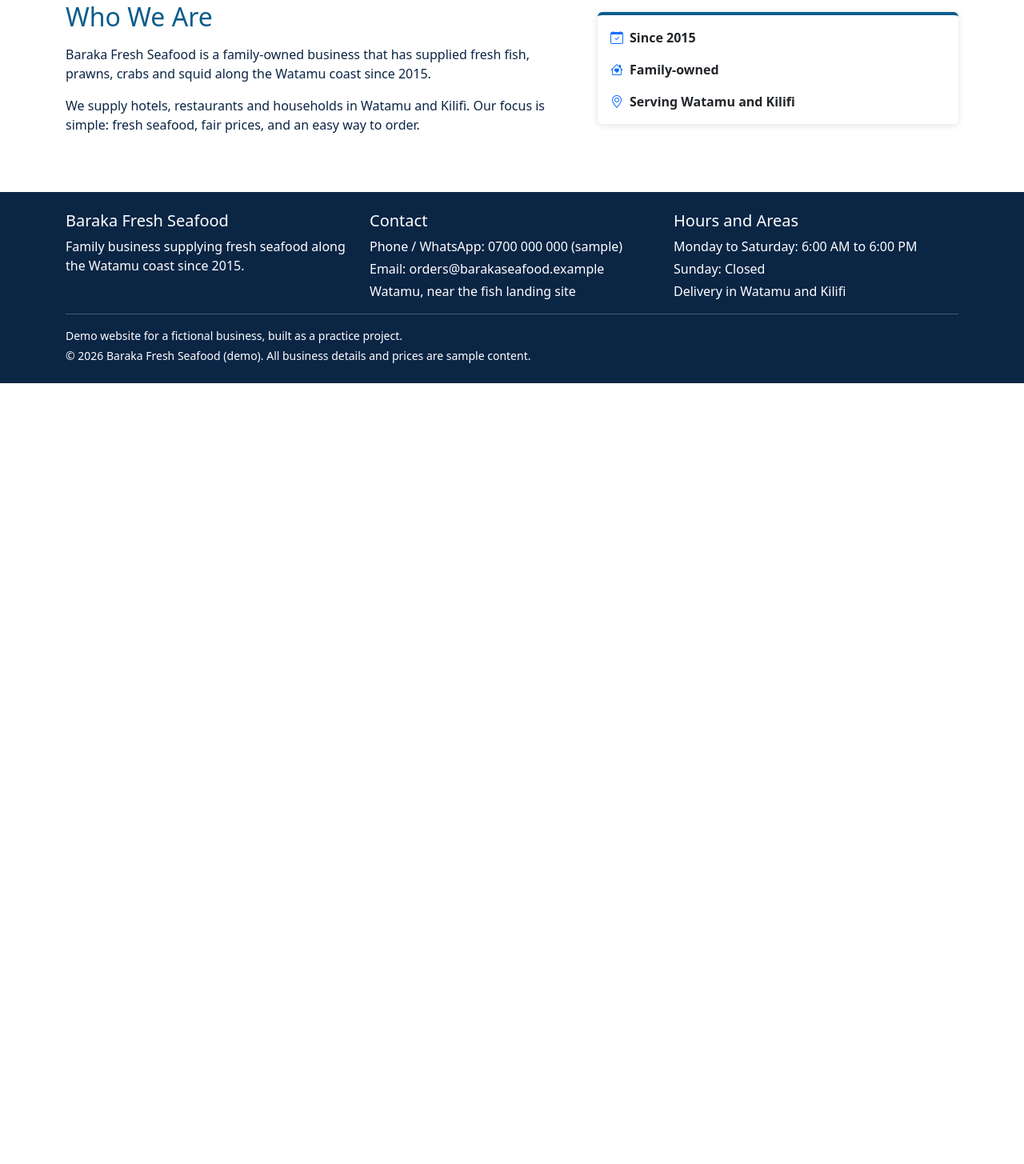
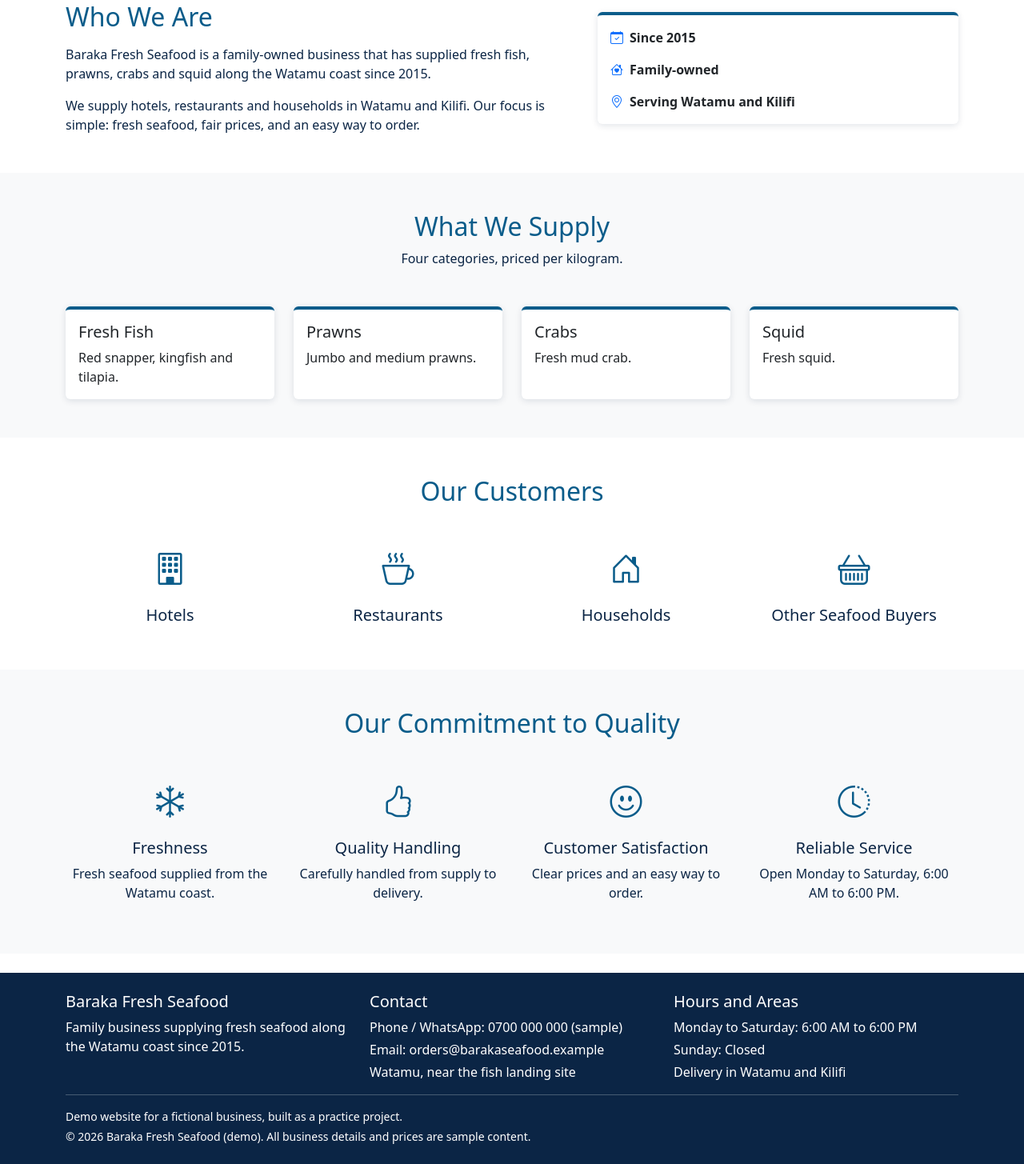
Before and after one commit to Eric-Mururu/baraka-fresh-seafood, a Django app: page /about/ in a window 1280 px wide. Shown: the part 284-1739 px from the top of the page at 80% size. Before the commit the page ends 763 px from the top, so only its background shows below. Run offline with Django 5.2, Linux system fonts and the light colour scheme.

Commit message:
Add supply, customers and quality sections to About page

```diff
--- a/templates/shop/about.html
+++ b/templates/shop/about.html
@@ -32,4 +32,101 @@
         </div>
     </div>
 </section>
+
+<section class="py-5 bg-light">
+    <div class="container">
+        <h2 class="text-center mb-2">What We Supply</h2>
+        <p class="text-center mb-5">Four categories, priced per kilogram.</p>
+
+        <div class="row row-cols-1 row-cols-sm-2 row-cols-lg-4 g-4">
+            <div class="col">
+                <div class="card h-100 category-card">
+                    <div class="card-body">
+                        <h3 class="h5 card-title">Fresh Fish</h3>
+                        <p class="card-text mb-0">Red snapper, kingfish and tilapia.</p>
+                    </div>
+                </div>
+            </div>
+            <div class="col">
+                <div class="card h-100 category-card">
+                    <div class="card-body">
+                        <h3 class="h5 card-title">Prawns</h3>
+                        <p class="card-text mb-0">Jumbo and medium prawns.</p>
+                    </div>
+                </div>
+            </div>
+            <div class="col">
+                <div class="card h-100 category-card">
+                    <div class="card-body">
+                        <h3 class="h5 card-title">Crabs</h3>
+                        <p class="card-text mb-0">Fresh mud crab.</p>
+                    </div>
+                </div>
+            </div>
+            <div class="col">
+                <div class="card h-100 category-card">
+                    <div class="card-body">
+                        <h3 class="h5 card-title">Squid</h3>
+                        <p class="card-text mb-0">Fresh squid.</p>
+                    </div>
+                </div>
+            </div>
+        </div>
+    </div>
+</section>
+
+<section class="py-5">
+    <div class="container">
+        <h2 class="text-center mb-5">Our Customers</h2>
+
+        <div class="row row-cols-1 row-cols-sm-2 row-cols-lg-4 g-4 text-center">
+            <div class="col">
+                <div class="why-icon mb-3"><i class="bi bi-building"></i></div>
+                <h3 class="h5">Hotels</h3>
+            </div>
+            <div class="col">
+                <div class="why-icon mb-3"><i class="bi bi-cup-hot"></i></div>
+                <h3 class="h5">Restaurants</h3>
+            </div>
+            <div class="col">
+                <div class="why-icon mb-3"><i class="bi bi-house-door"></i></div>
+                <h3 class="h5">Households</h3>
+            </div>
+            <div class="col">
+                <div class="why-icon mb-3"><i class="bi bi-basket"></i></div>
+                <h3 class="h5">Other Seafood Buyers</h3>
+            </div>
+        </div>
+    </div>
+</section>
+
+<section class="py-5 bg-light">
+    <div class="container">
+        <h2 class="text-center mb-5">Our Commitment to Quality</h2>
+
+        <div class="row row-cols-1 row-cols-md-2 row-cols-lg-4 g-4 text-center">
+            <div class="col">
+                <div class="why-icon mb-3"><i class="bi bi-snow"></i></div>
+                <h3 class="h5">Freshness</h3>
+                <p>Fresh seafood supplied from the Watamu coast.</p>
+            </div>
+            <div class="col">
+                <div class="why-icon mb-3"><i class="bi bi-hand-thumbs-up"></i></div>
+                <h3 class="h5">Quality Handling</h3>
+                <p>Carefully handled from supply to delivery.</p>
+            </div>
+            <div class="col">
+                <div class="why-icon mb-3"><i class="bi bi-emoji-smile"></i></div>
+                <h3 class="h5">Customer Satisfaction</h3>
+                <p>Clear prices and an easy way to order.</p>
+            </div>
+            <div class="col">
+                <div class="why-icon mb-3"><i class="bi bi-clock-history"></i></div>
+                <h3 class="h5">Reliable Service</h3>
+                <p>Open Monday to Saturday, 6:00 AM to 6:00 PM.</p>
+            </div>
+        </div>
+    </div>
+</section>
+
 {% endblock %}
```
